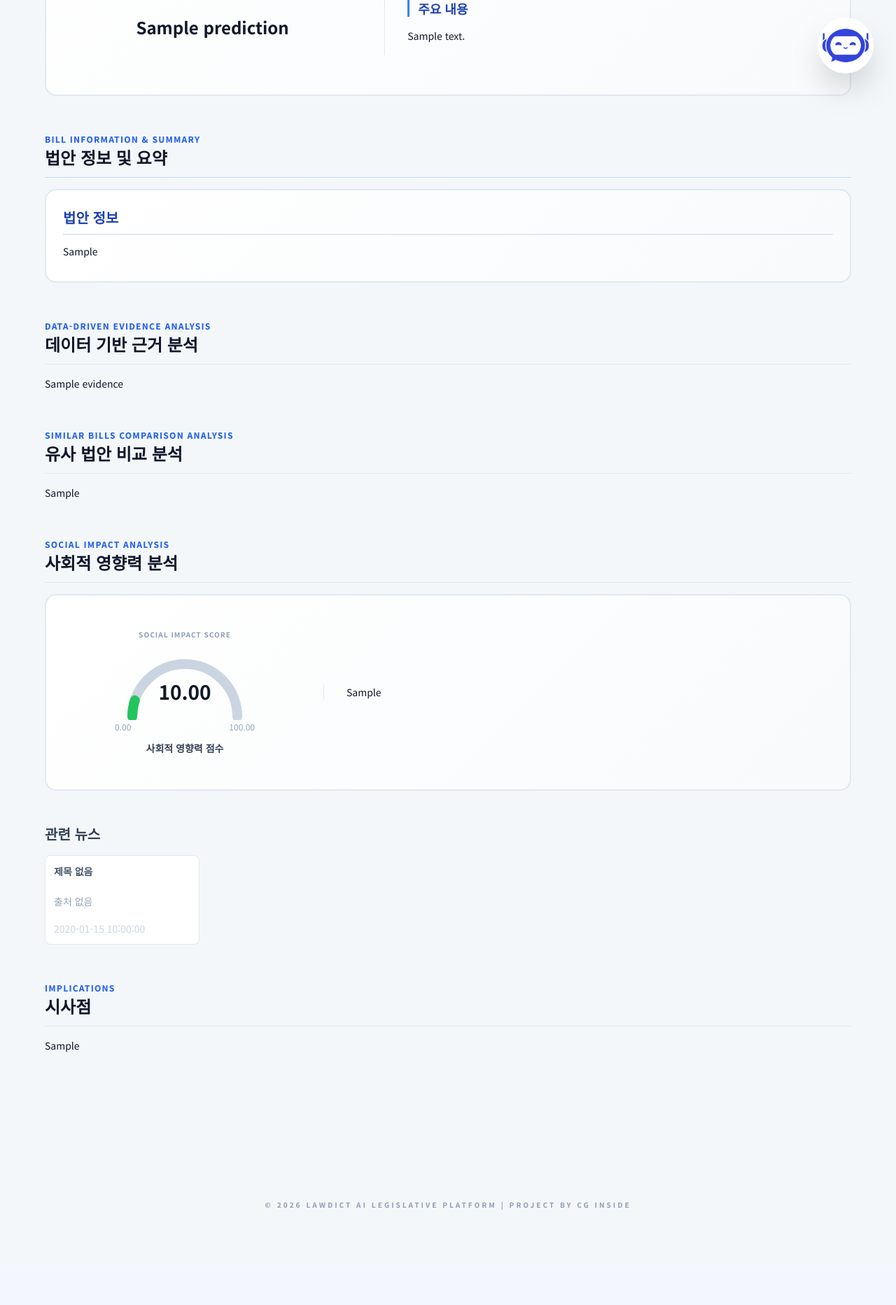
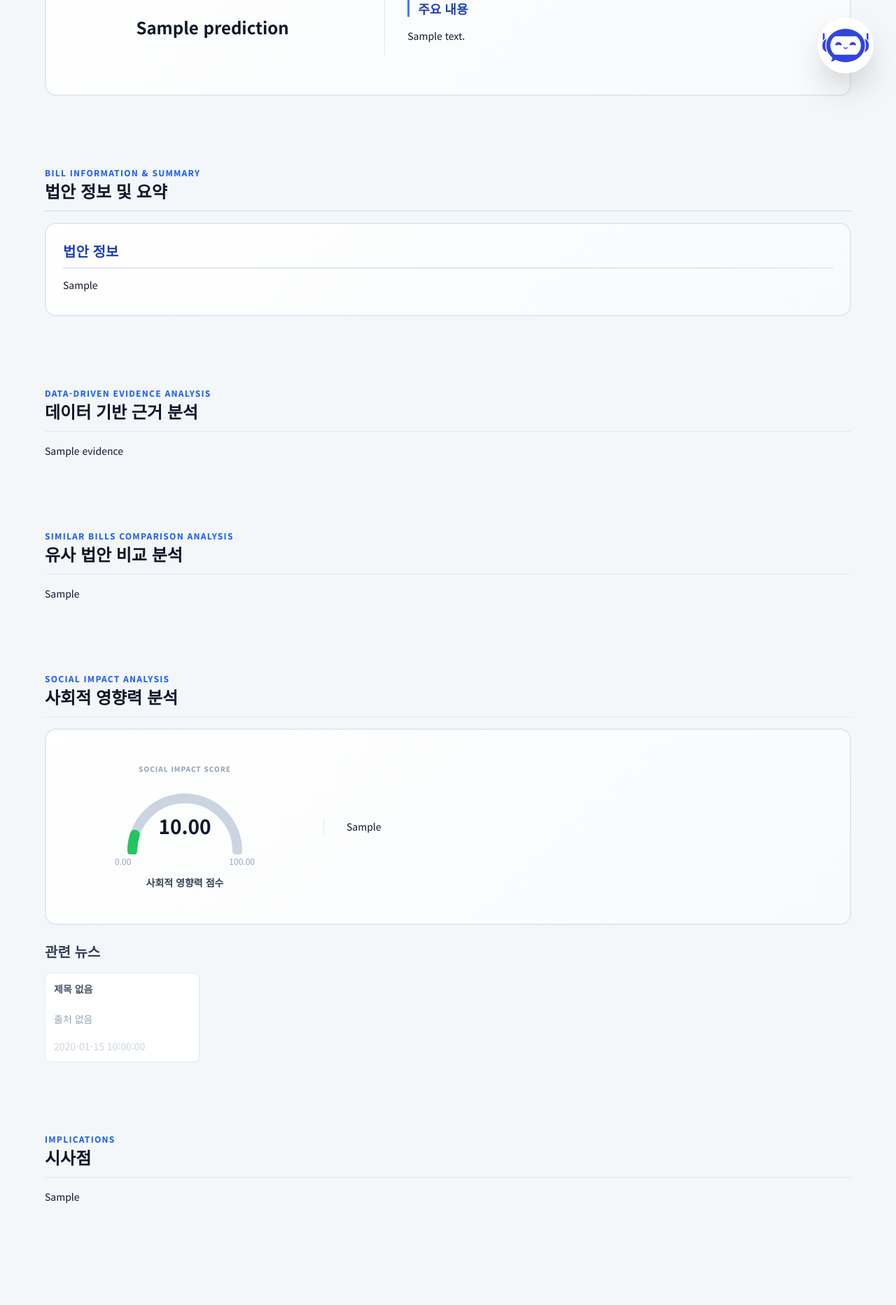
Before and after one commit to jin040907/LawDict, a FastAPI app: template service/templates/detail.html in a window 1280 px wide. Shown: the part 663-2528 px from the top of the page at 70% size. Before the commit the page ends 2392 px from the top, so only its background shows below. Run offline with FastAPI, Linux system fonts and the light colour scheme; the template is opened without the code that fills it: most values are stand-ins (such as "Sample title", 1, 10 or a date in 2020); some libraries are stand-ins or nearby versions.

Commit message:
0129 17:14

```diff
--- a/service/main.py
+++ b/service/main.py
@@ -2,7 +2,7 @@ from __future__ import annotations
 
 from fastapi import Request
 
-import openai # 혹은 사용 중인 LLM 라이브러리
+import openai
 
 import re
 
@@ -23,7 +23,6 @@ from sqlalchemy import create_engine, text
 
 import uvicorn
 
-# 1. 상단 임포트 구역
 from pydantic import BaseModel
 
 from duckduckgo_search import DDGS
@@ -38,14 +37,12 @@ from dotenv import load_dotenv
 
 import openai
 
-# ---------------------------------------------------------
 class ChatRequest(BaseModel):
     message: str
     bill_name: str = "알 수 없는 법안"
     context: str = "내용 없음"
-    conversation_history: list = []  # 대화 히스토리: [{"role": "user", "content": "..."}, {"role": "assistant", "content": "..."}]
-
-# Load environment variables from .env file
+    conversation_history: list = []
+
 BASE_DIR = os.path.dirname(os.path.abspath(__file__))
 load_dotenv(os.path.join(BASE_DIR, ".env"))
 
@@ -53,11 +50,8 @@ openai.api_key = os.getenv("OPENAI_API_KEY", "")
 
 templates = Jinja2Templates(directory=os.path.join(BASE_DIR, "templates"))
 
-# Static 파일 서빙 설정
 app.mount("/static", StaticFiles(directory=os.path.join(BASE_DIR, "static")), name="static")
 
-# DB 연결 설정
-# 환경 변수에서 가져오고, 없으면 기본값 사용 (로컬호스트)
 DB_URL = os.getenv("DB_URL")
 if not DB_URL:
     raise RuntimeError("환경변수 DB_URL이 없습니다. service/.env에 설정하세요.")
@@ -76,14 +70,9 @@ def remove_report_titles(text: str) -> str:
 
     """
 
-    # 제목 패턴 제거 (이모지 + 제목 형식)
-
     patterns = [
-
-        r'\*\*[📋📊🔍📈💡]\s*[^\*]+\*\*\s*\n',  # **📋 제목** 형식
-
-        r'\*\*[^\*]+\*\*\s*\n',  # **제목** 형식 (이모지 없는 경우)
-
+        r'\*\*[📋📊🔍📈💡]\s*[^\*]+\*\*\s*\n',
+        r'\*\*[^\*]+\*\*\s*\n',
     ]
 
     result = text
@@ -173,17 +162,9 @@ def parse_prediction_table(md_text: str) -> list:
             })
 
         except (ValueError, IndexError):
-
             continue
 
-
-
-    # 순위 순으로 정렬 (이미 순위대로 나올 가능성이 높지만 확실하게)
-
     predictions.sort(key=lambda x: x['rank'])
-
-    # Top 3만 반환
-
     return predictions[:3]
 
 
@@ -231,10 +212,6 @@ def split_expert_report(md_text: str) -> dict:
 
     txt = md_text.strip()
 
-
-
-    # JSON 형식인지 확인 (첫 문자가 {)
-
     if txt.startswith('{'):
 
         try:
@@ -242,8 +219,6 @@ def split_expert_report(md_text: str) -> dict:
             data = json.loads(txt)
 
             result = {}
-
-            # JSON의 원본 내용을 가져오되, 제목 제거 함수 적용
 
             for k in keys:
 
--- a/service/templates/detail.html
+++ b/service/templates/detail.html
@@ -37,21 +37,21 @@
 
         .glass-card { @apply bg-white rounded-xl shadow-sm border border-slate-200 p-6; }
 
-
-
-        /* 섹션 간 간격: 첫 번째 사진의 시원한 느낌 복구 */
-
         .section-box {
-
             @apply p-8 rounded-[2rem] bg-white shadow-xl shadow-slate-900/5;
-
-            margin-bottom: 3rem;
-
-        }
-
-
-
-        /* 내비게이션 스타일: 큼직한 텍스트와 넓은 간격 */
+            margin-bottom: 6rem !important;
+        }
+
+        div.section-box,
+        [class*="section-box"],
+        #section1.section-box,
+        #section2.section-box,
+        #section3.section-box,
+        #section4.section-box,
+        #section5.section-box,
+        #section6.section-box {
+            margin-bottom: 6rem !important;
+        }
 
         .nav-link {
 
@@ -1225,7 +1261,7 @@
 
             <main>
 
-                <div id="section2" class="section-box">
+                <div id="section2" class="section-box" style="margin-bottom: 6rem !important;">
 
                     <div class="mb-4 border-b border-blue-200 pb-3">
 
@@ -1324,7 +1359,7 @@
 
 
 
-                <div id="section3" class="section-box">
+                <div id="section3" class="section-box" style="margin-bottom: 6rem !important;">
 
                     <div class="mb-4 border-b border-slate-200 pb-3">
 
@@ -1334,13 +1369,13 @@
 
                     </div>
 
-                    <div class="glass-card markdown-body">{{ sections.evidence | default('근거 데이터를 분석 중입니다.') | safe }}</div>
+                    <div class="glass-card markdown-body" style="margin-top: 0.5rem; padding-top: 0;">{{ sections.evidence | default('근거 데이터를 분석 중입니다.') | safe }}</div>
 
                 </div>
 
 
 
-                <div id="section4" class="section-box">
+                <div id="section4" class="section-box" style="margin-bottom: 6rem !important;">
 
                     <div class="mb-4 border-b border-slate-200 pb-3">
 
@@ -1387,9 +1422,8 @@
                         </div>
                     </div>
 
-                    <!-- 관련 뉴스 (사회적 영향력 점수 박스 아래) -->
                     {% if news_data and news_data|length > 0 %}
-                    <div class="mt-8 pt-4">
+                    <div class="mt-4 pt-2">
                         <h3 class="text-xl font-bold mb-4 text-slate-700">관련 뉴스</h3>
                         <div class="grid grid-cols-5 gap-3">
                             {% for news in news_data %}
@@ -1421,7 +1455,7 @@
 
 
 
-                <div id="section6" class="section-box">
+                <div id="section6" class="section-box" style="margin-bottom: 6rem !important;">
 
                     <div class="mb-4 border-b border-slate-200 pb-3">
 
```
Also changed, not shown: other parts of service/templates/detail.html (+41 -8 lines), service/templates/index.html (+0 -8 lines), 1 other file.
